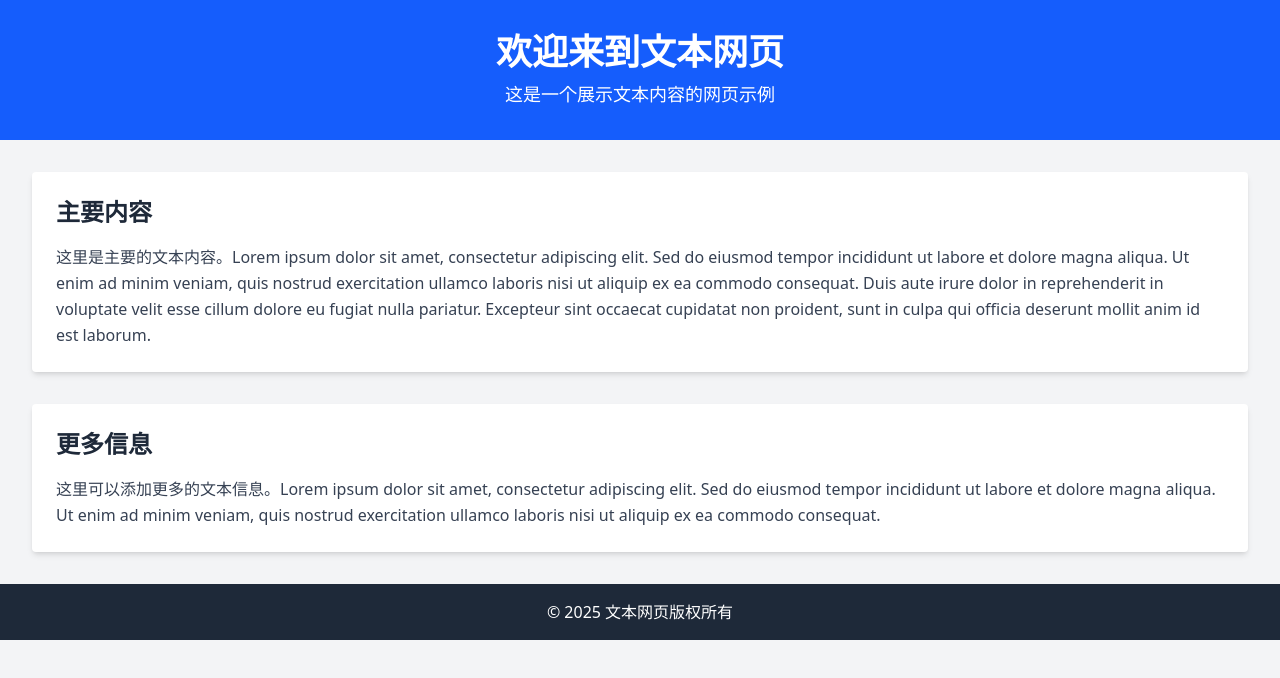
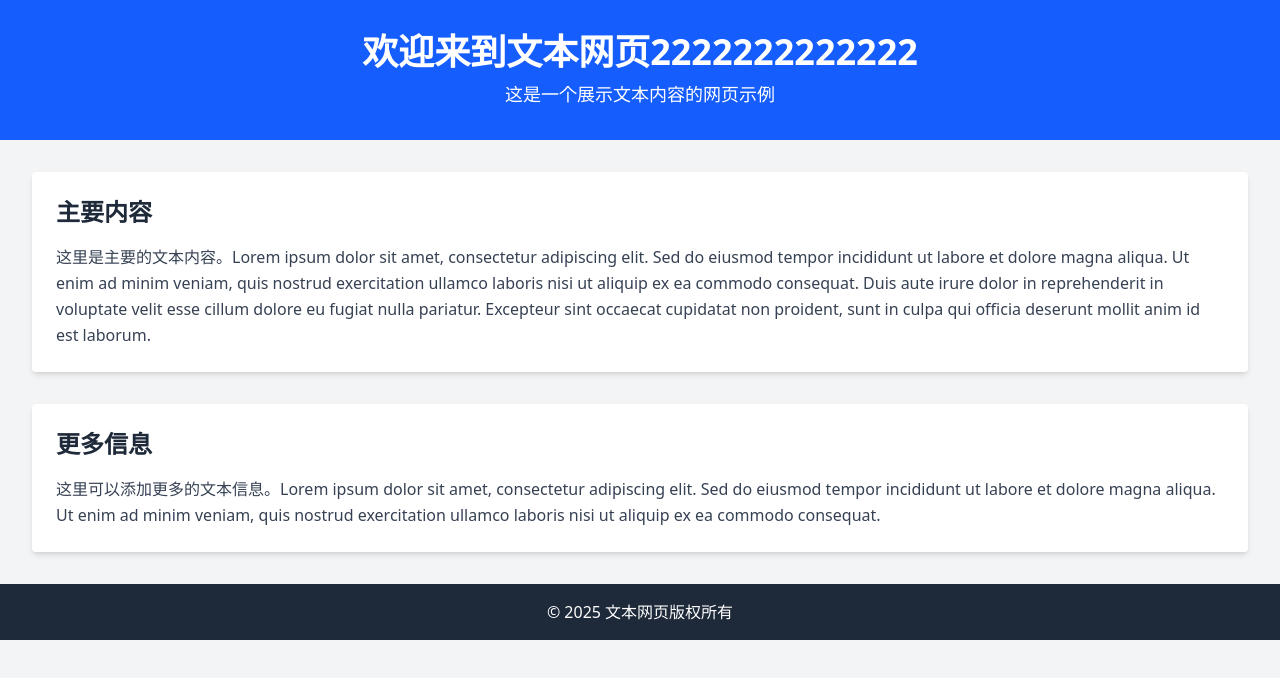
Before and after one commit to 15859260332/LongVercel, a plain HTML site: page index.html in a window 1280 px wide. Drawn offline with nearby package versions, Linux system fonts and the light colour scheme.

Commit message:
test
test

```diff
--- a/index.html
+++ b/index.html
@@ -9,7 +9,7 @@
 </head>
 <body class="bg-gray-100 font-sans">
     <header class="bg-blue-600 text-white p-8 text-center">
-        <h1 class="text-4xl font-bold">欢迎来到文本网页</h1>
+        <h1 class="text-4xl font-bold">欢迎来到文本网页2222222222222</h1>
         <p class="text-lg mt-2">这是一个展示文本内容的网页示例</p>
     </header>
     <main class="container mx-auto p-8">
```
